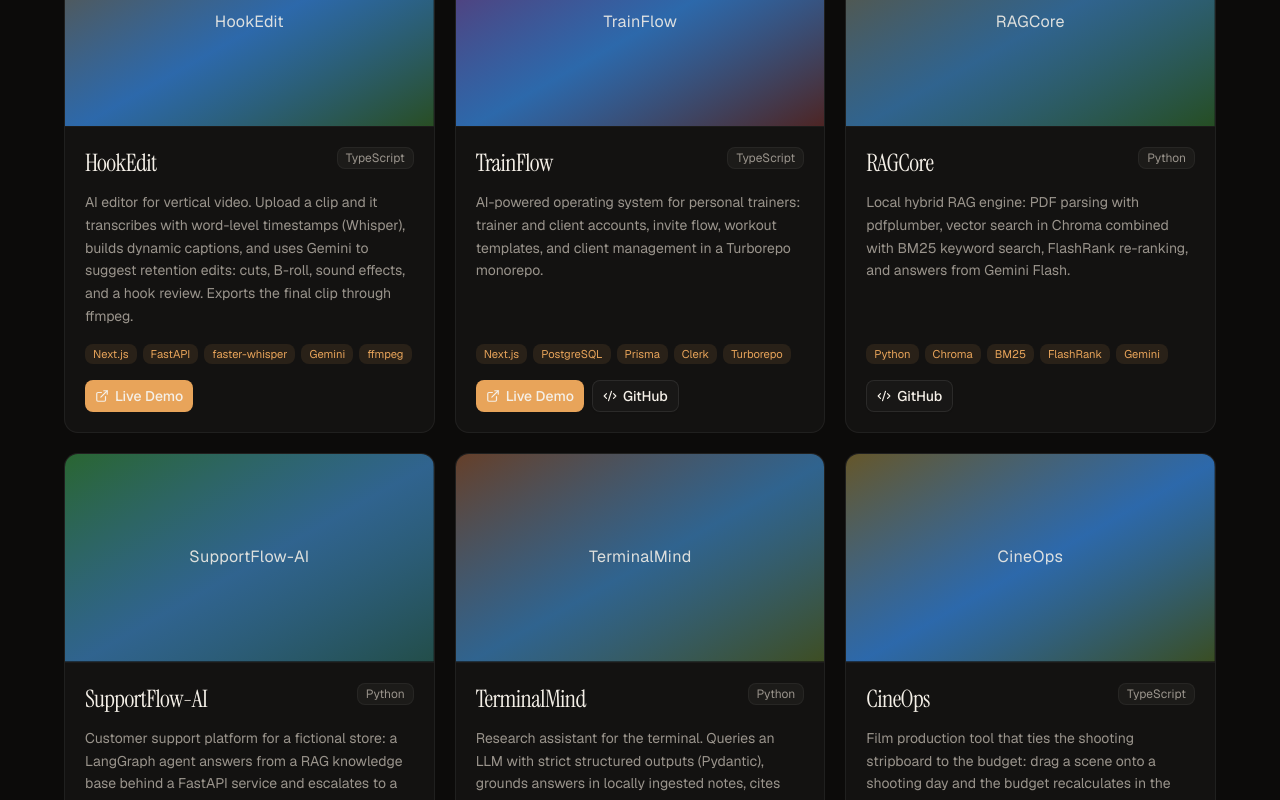
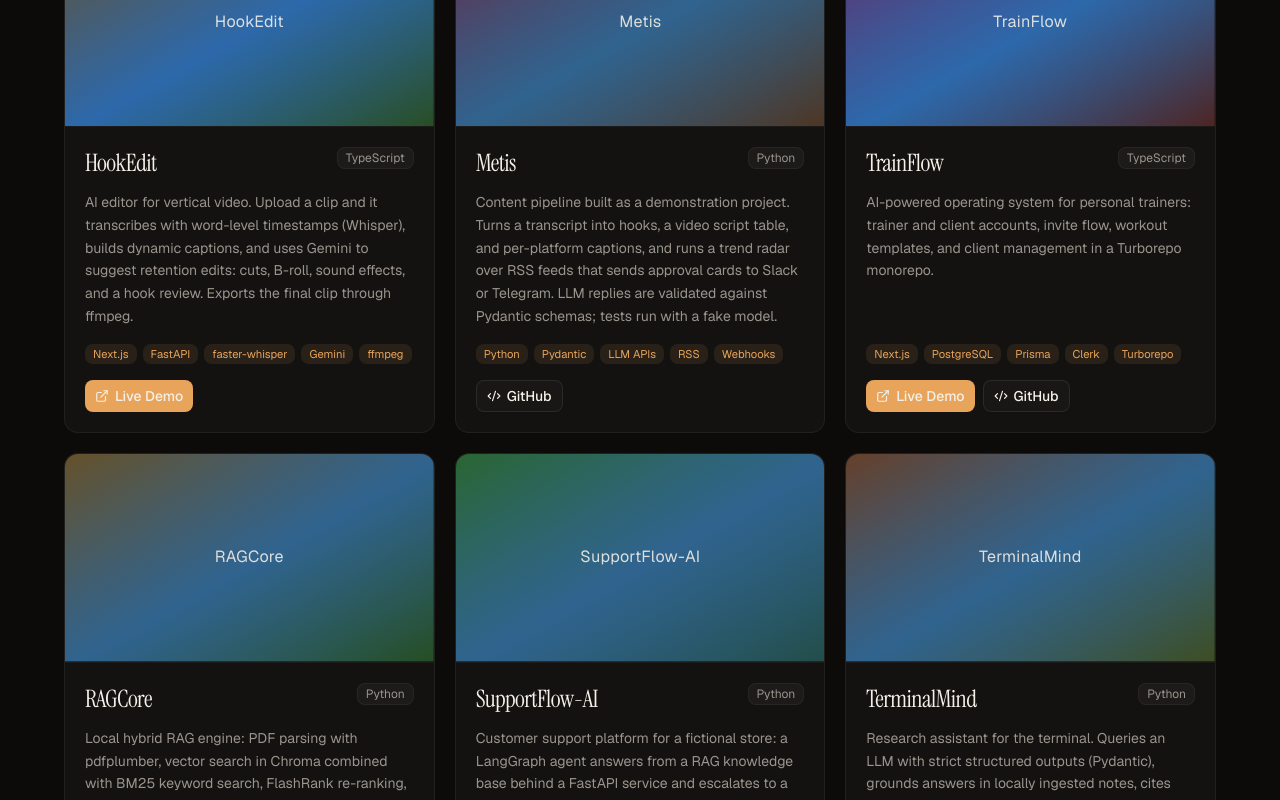
Before and after one commit to lipereis/engineer-portfolio, a Next.js app: page /engineer-portfolio/ in a window 1280 px wide. Shown: the part 3960-4760 px from the top of the page. Built offline with nearby package versions, Linux system fonts and the light colour scheme.

Commit message:
feat: add Metis to featured projects

```diff
--- a/src/config.ts
+++ b/src/config.ts
@@ -132,6 +132,17 @@ export const siteConfig = {
       },
       technologies: ["Next.js", "FastAPI", "faster-whisper", "Gemini", "ffmpeg"],
       demo: "https://hookedit.vercel.app/",
+    },
+    {
+      id: "metis",
+      name: "Metis",
+      language: "Python",
+      description: {
+        en: "Content pipeline built as a demonstration project. Turns a transcript into hooks, a video script table, and per-platform captions, and runs a trend radar over RSS feeds that sends approval cards to Slack or Telegram. LLM replies are validated against Pydantic schemas; tests run with a fake model.",
+        pt: "Pipeline de conteúdo feito como projeto de demonstração. Transforma uma transcrição em hooks, tabela de roteiro e legendas por plataforma, e roda um radar de tendências sobre feeds RSS que envia cartões de aprovação para Slack ou Telegram. As respostas do LLM são validadas com schemas Pydantic; os testes rodam com um modelo simulado.",
+      },
+      technologies: ["Python", "Pydantic", "LLM APIs", "RSS", "Webhooks"],
+      repository: "https://github.com/lipereis/metis-content-strategist",
     },
     {
       id: "trainflow",
```
